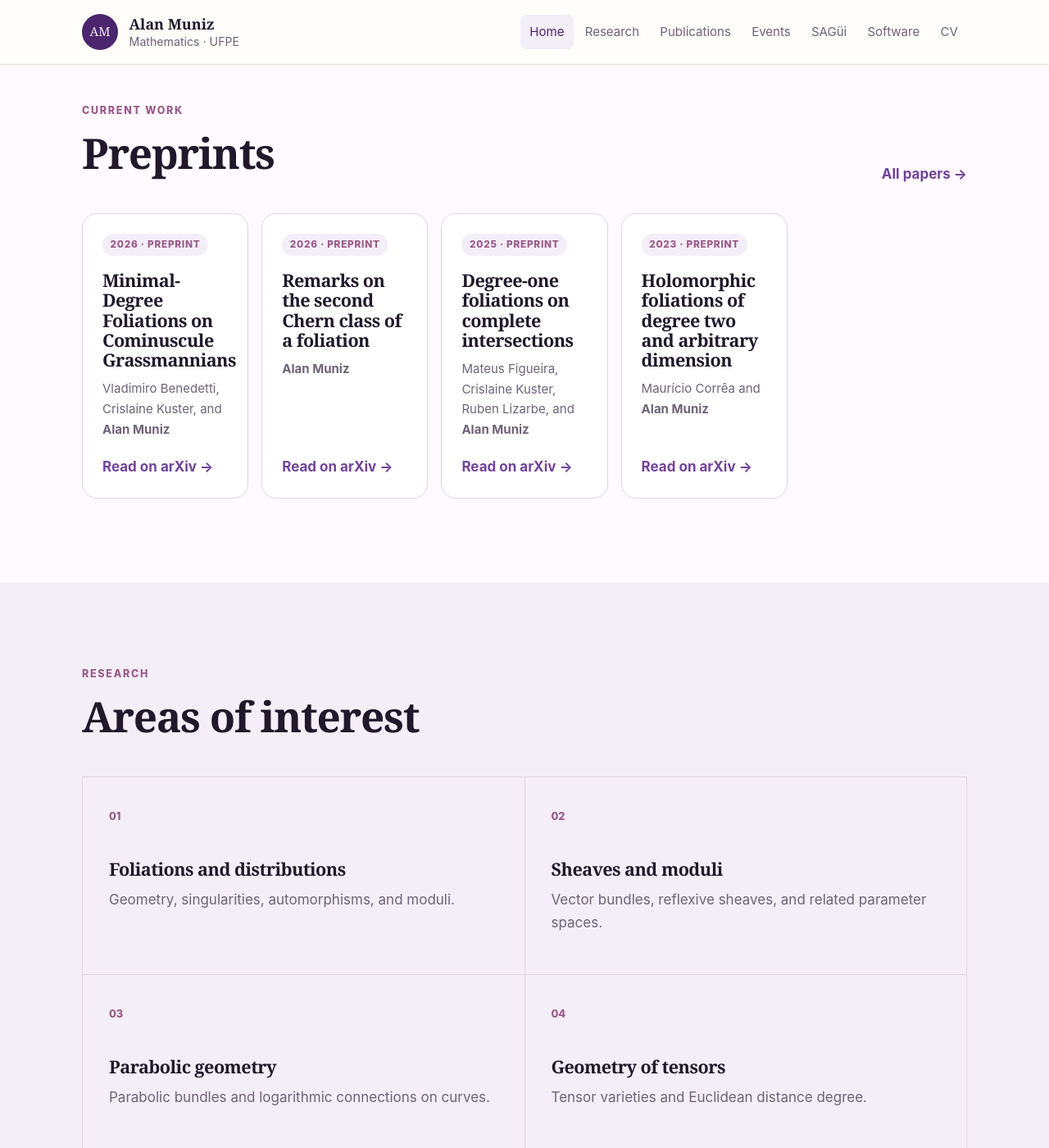
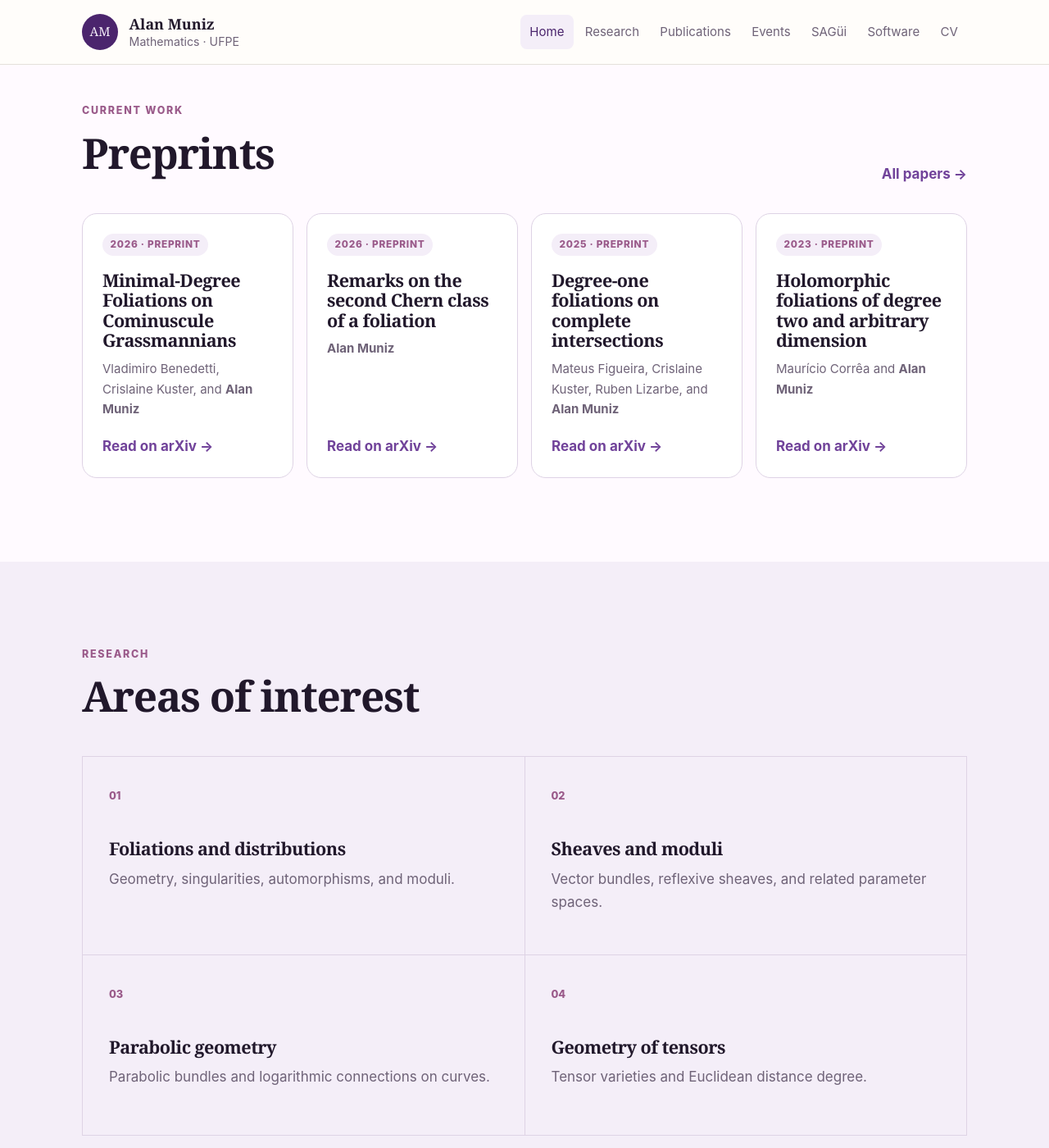
Before and after one commit to alannmuniz/alannmuniz.github.io, a Jekyll site: the page built from index.md, in a window 1280 px wide and 1400 px high, scrolled down 803 px. Shown: the whole window at 82% size. Built offline with Jekyll 4.4.1, drawn with Linux system fonts in a browser that asks for light colours.

Commit message:
Update style.css

```diff
--- a/assets/css/style.css
+++ b/assets/css/style.css
@@ -304,7 +304,7 @@ ul, ol { padding-left: 1.35rem; }
 
 .card-grid {
   display: grid;
-  grid-template-columns: repeat(5, minmax(0, 1fr));
+  grid-template-columns: repeat(auto-fit, minmax(0, 1fr));
   gap: 1rem;
 }
 
```
